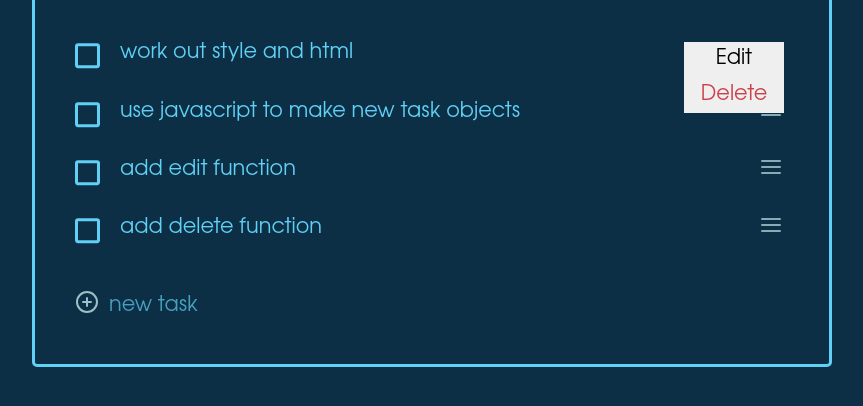
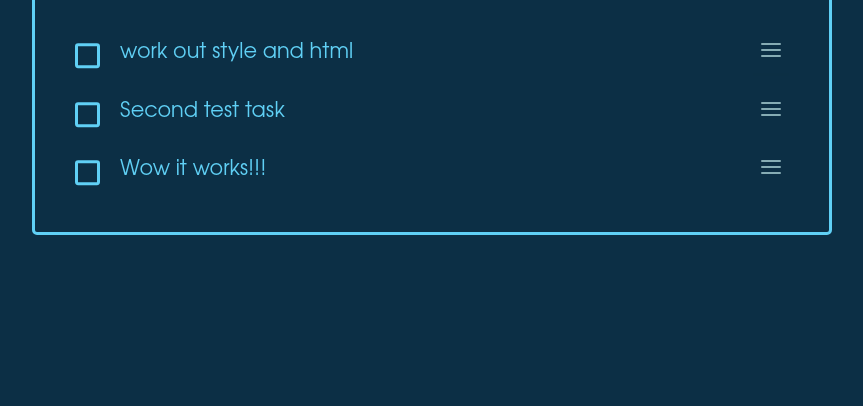
Before and after one commit to muahchee/dandori-organiser, a website built with webpack: page src/template.html in a window 1280 px wide. Shown: the part 182-588 px from the top of the page, without its empty margins (208-1071 px from the left). Built offline with nearby package versions, Linux system fonts and the light colour scheme.

Commit message:
add task module

```diff
--- a/src/index.js
+++ b/src/index.js
@@ -1,10 +1,16 @@
 import Sortable from "sortablejs";
 import "./styles.css";
-import "/"
+import { Task } from "./scripts/task.js";
 
 
+//make list sortable
 const list = document.querySelector(".task-list")
 
 new Sortable(list, {
   animation: 150,
 });
+
+//create a task item
+
+new Task("Second test task").createTask()
+new Task("Wow it works!!!").createTask()
--- /dev/null
+++ b/src/scripts/task.js
@@ -0,0 +1,53 @@
+import optionImg from "../img/menu.svg"
+
+export class Task {
+  constructor (taskContent){
+
+    this.taskContent = taskContent;
+    this.formattedTaskContent = this._format(this.taskContent)
+
+    this.taskList = document.querySelector(".task-list");
+
+    this.task = document.createElement("div");
+    this.task.setAttribute("class", "task");
+
+    this.input = document.createElement("input");
+    this.input.setAttribute("type", "checkbox");
+    this.input.setAttribute("id", this.formattedTaskContent);
+    this.input.setAttribute("name", this.formattedTaskContent);
+
+    this.label = document.createElement("label");
+    this.label.textContent = taskContent;
+    this.label.setAttribute("for", this.formattedTaskContent)
+
+    this.optionBtn = document.createElement("button");
+    this.optionBtn.setAttribute("class", "options");
+
+    this.optionIcon = document.createElement("img");
+    this.optionIcon.src = optionImg;
+    this.optionIcon.setAttribute("alt", "menu icon")
+
+  }
+
+  _format(string){
+    //split the taskContent string by spaces and join together with "-"
+
+    return string
+    .toLowerCase()
+    .split(" ")
+    .join("-");
+  }
+
+
+  createTask(){
+    this.taskList.appendChild(this.task);
+
+    this.task.appendChild(this.input);
+    this.task.appendChild(this.label);
+    this.task.appendChild(this.optionBtn);
+
+    this.optionBtn.appendChild(this.optionIcon)
+
+  }
+
+}
--- a/src/styles.css
+++ b/src/styles.css
@@ -213,9 +213,8 @@ button.options:focus{
   opacity: 1;
 }
 
-.options-menu{
-  display: flex;
-  flex-direction: column;
+dialog.options-menu{
+
   background-color: var(--lighter);
   color: var(--darkest);
   width: 100px;
@@ -224,6 +223,12 @@ button.options:focus{
   right: 5px;
   top: 5px;
   z-index: 1;
+}
+
+.options-menu div{
+  display: flex;
+  flex-direction: column;
+  width: 100px;
 }
 
 .options-menu .delete{
@@ -236,7 +241,7 @@ button.options:focus{
   opacity: 0.75;
 }
 
-dialog{
+dialog.new{
 
   background-color: var(--lightest);
   color: var(--darkest);
--- a/src/template.html
+++ b/src/template.html
@@ -14,43 +14,23 @@
 
     <div class="task-list">
       <div class="task">
+
         <input type="checkbox" id="hello" name="hello">
+
         <label for="hello">work out style and html</label>
+
         <button class="options"><img src="img/menu.svg" alt="menu icon"></button>
-        <div class="options-menu">
-          <button class="edit">Edit</button>
-          <button class="delete">Delete</button>
-        </div>
+
+        <dialog class="options-menu">
+
+          <div>
+            <button class="edit">Edit</button>
+            <button class="delete">Delete</button>
+          </div>
+
+        </dialog>
+
       </div>
-      <div class="task">
-        <input type="checkbox" id="dandori" name="dandori">
-        <label for="dandori">use javascript to make new task objects</label>
-        <button class="options"><img src="img/menu.svg" alt="menu icon"></button>
-      </div>
-      <div class="task">
-        <input type="checkbox" id="byebye" name="byebye">
-        <label for="byebye">add edit function</label>
-        <button class="options"><img src="img/menu.svg" alt="menu icon"></button>
-      </div>
-      <div class="task">
-        <input type="checkbox" id="byebye" name="byebye">
-        <label for="byebye">add delete function</label>
-        <button class="options"><img src="img/menu.svg" alt="menu icon"></button>
-      </div>
-    </div>
-
-    <button class="new-task"><img src="img/plus.svg" alt="plus icon"> new task</button>
-
-    <dialog>
-      <div class="dialog-wrapper">
-        <label for="input-task">New Task</label>
-        <input type="text" id="input-task" name="input-task">
-        <div>
-          <button class="cancel">Cancel</button>
-          <button class="add-task">Add</button>
-        </div>
-      </div>
-    </dialog>
 
 
     <script>
@@ -66,6 +46,7 @@
         dialog.close();
       });
 
+
     </script>
 
   </div>
```
Also changed, not shown: 5 other files.
